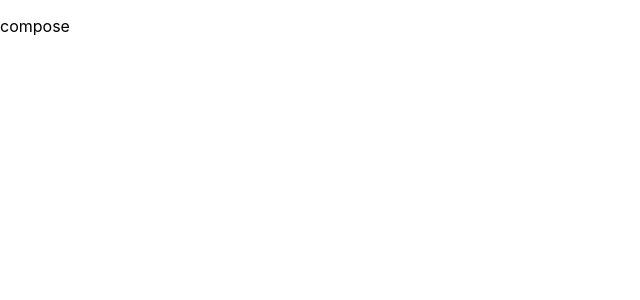
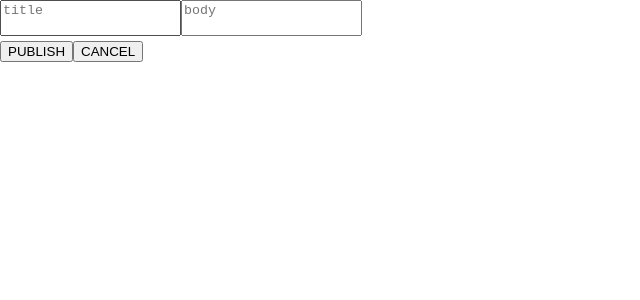
Before and after one commit to eesayas/dear-diary, a React (Create React App) app in the folder web-app/client/: page /compose in a window 1280 px wide. Shown: the top 300 px of the page, without its empty margins (0-640 px from the left). Built offline with nearby package versions, Linux system fonts and the light colour scheme.

Commit message:
css for compose

```diff
--- a/web-app/client/src/listener.js
+++ b/web-app/client/src/listener.js
@@ -45,14 +45,12 @@ function transcribe(event) {
         let tempBody = "";
         if (finalTranscript.includes("dear diary title")) {
             tempTitle += finalTranscript.slice(finalTranscript.lastIndexOf("dear diary title") + "dear diary title".length + 1);
-            console.log("title: " + tempTitle)
-            document.getElementById('title').innerHTML = tempTitle;
             if (tempTitle.includes("dear diary")) {
                 tempTitle = tempTitle.split("dear diary")[0];
                 data.title = tempTitle
                 finalTranscript = finalTranscript.replace("dear diary title", "")
             }
-            document.getElementById('title').innerHTML = tempTitle;
+            document.getElementById('title').value = tempTitle;
         }
         if (finalTranscript.includes("dear diary body")) {
             tempBody += finalTranscript.slice(finalTranscript.lastIndexOf("dear diary body") + "dear diary body".length + 1);
@@ -61,7 +59,7 @@ function transcribe(event) {
                 data.body = tempBody
                 finalTranscript = finalTranscript.replace("dear diary body", "")
             }
-            document.getElementById('body').innerHTML = tempBody;
+            document.getElementById('body').value = tempBody;
         }
 
         if (finalTranscript.includes("dear diary publish")) {
--- a/web-app/client/src/screens/Compose.jsx
+++ b/web-app/client/src/screens/Compose.jsx
@@ -1,13 +1,32 @@
 import React, { Component } from 'react';
+import history from "../history";
+import "../styling/compose.css";
 
 class Compose extends Component {
-    state = {}
+    constructor(props) {
+        super(props);
+        this.state = {
+            titleValue: "",
+            bodyValue: ""
+        };
+
+        this.handleChange = this.handleChange.bind(this);
+    }
+
+    handleChange(event) {
+        this.setState({ titleValue: event.target.titleValue });
+        this.setState({ bodyValue: event.target.bodyValue });
+    }
+
     render() {
         return (
             <div>
-                <p>compose</p>
-                <p id="title"></p>
-                <p id="body"></p>
+                <form>
+                    <textarea value={this.state.titleValue} onChange={this.handleChange} id="title" placeholder="title" />
+                    <textarea value={this.state.bodyValue} onChange={this.handleChange} id="body" placeholder="body" />
+                </form>
+                <button className="button" type="button">PUBLISH</button>
+                <button className="button" type="button" onClick={() => history.push("/gallery")}>CANCEL</button>
             </div>
         );
     }
--- /dev/null
+++ b/web-app/client/src/styling/compose.css
@@ -0,0 +1,7 @@
+#title {
+    resize: none;
+}
+
+#body {
+    resize: none;
+}
```
